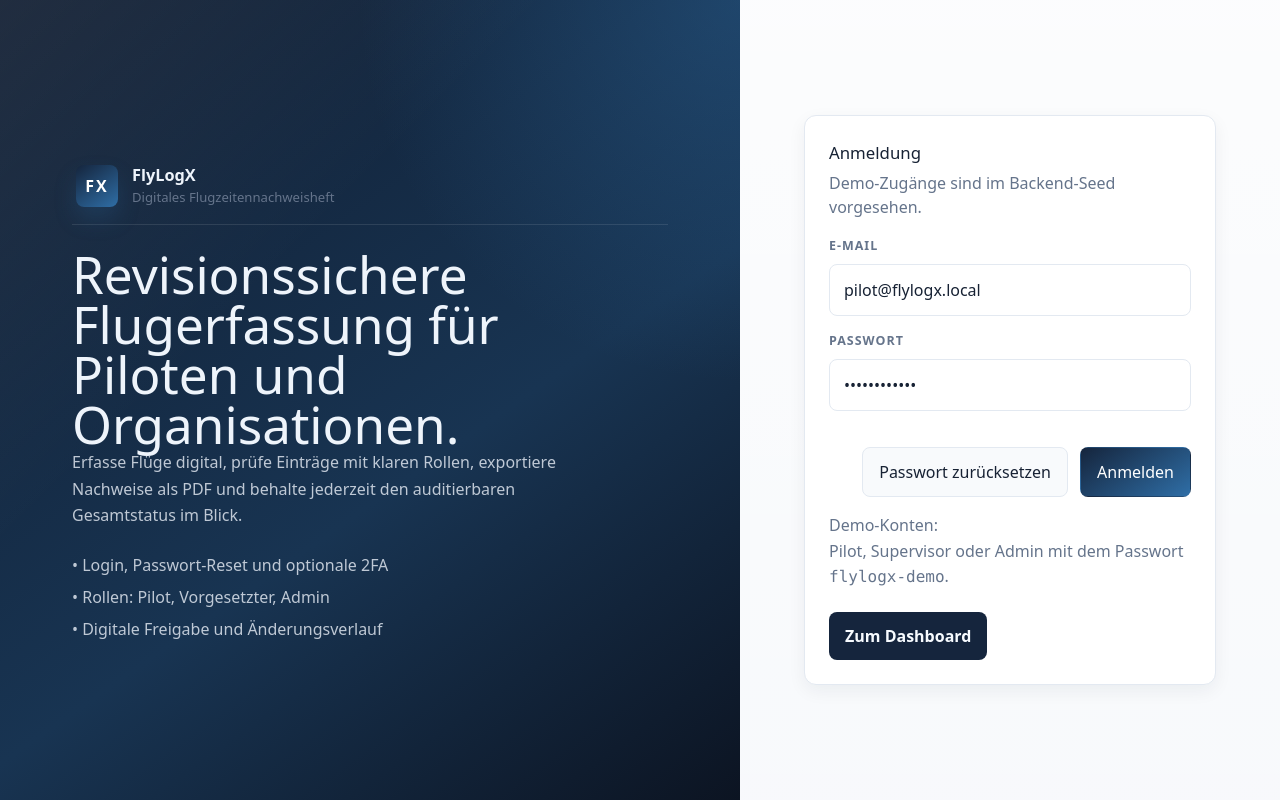
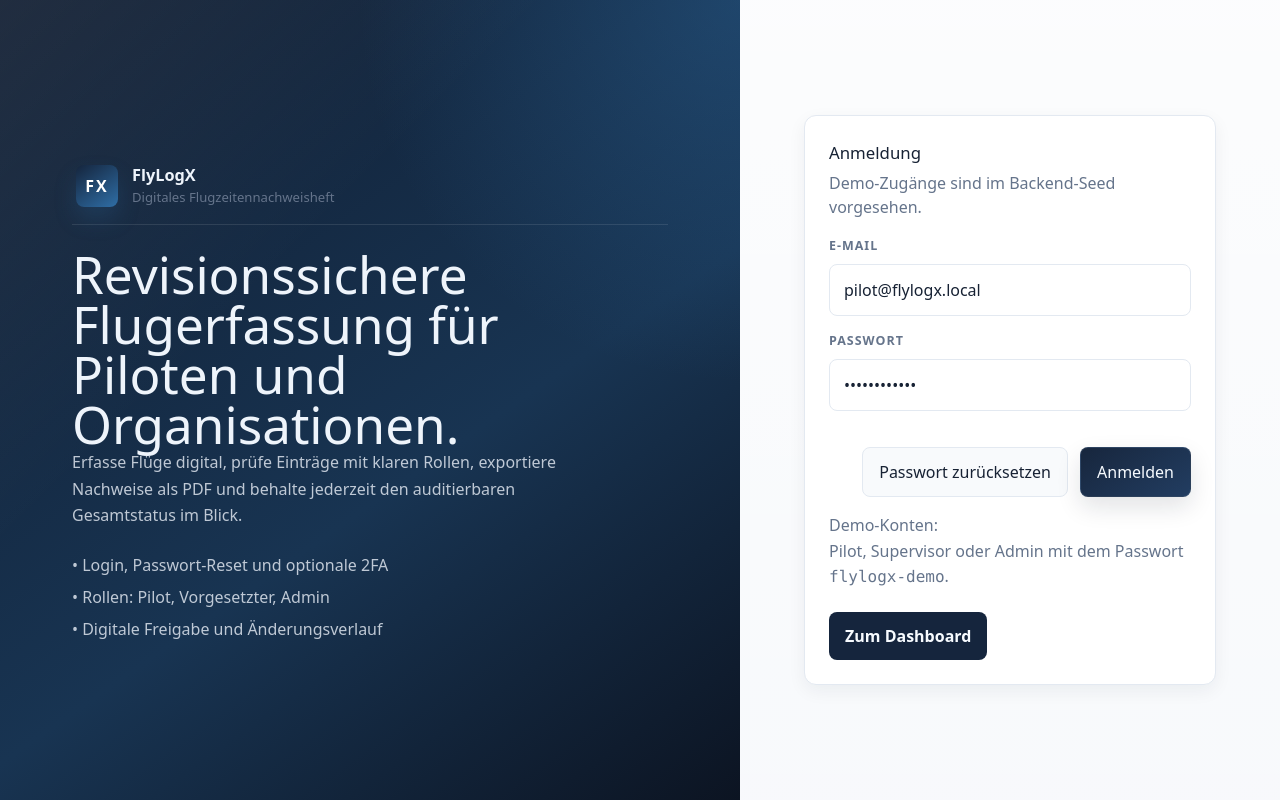
Before and after one commit to dirkmothes/FlyLogX, a Next.js app in the folder frontend/: page /login in a window 1280 px wide. Built offline with nearby package versions, Linux system fonts and the light colour scheme; no server answers.

Commit message:
Refine primary button styling

```diff
--- a/frontend/app/globals.css
+++ b/frontend/app/globals.css
@@ -1080,9 +1080,10 @@ select.input option {
 }
 
 .button-primary {
-  background: linear-gradient(145deg, var(--nav), var(--blue));
-  color: white;
-  box-shadow: none;
+  background: linear-gradient(145deg, #17263d, #223d61);
+  color: #f7fbff;
+  border-color: rgba(125, 149, 179, 0.18);
+  box-shadow: 0 10px 24px rgba(17, 27, 44, 0.12);
 }
 
 .button-secondary {
@@ -1092,11 +1093,31 @@ select.input option {
 }
 
 .button-primary:hover,
+.button-primary:focus-visible,
 .topbar-button-secondary:hover,
 .topbar-button-danger:hover,
 .admin-action-button-edit:hover,
 .admin-danger-button:hover {
   box-shadow: 0 16px 34px rgba(17, 27, 44, 0.14);
+}
+
+.button-primary:hover,
+.button-primary:focus-visible {
+  border-color: rgba(47, 110, 166, 0.38);
+  transform: translateY(-1px);
+}
+
+:root[data-theme="dark"] .button-primary {
+  background: linear-gradient(145deg, rgba(28, 43, 68, 0.98), rgba(39, 63, 96, 0.98));
+  color: #f7fbff;
+  border-color: rgba(157, 181, 209, 0.18);
+  box-shadow: 0 10px 24px rgba(0, 0, 0, 0.22);
+}
+
+:root[data-theme="dark"] .button-primary:hover,
+:root[data-theme="dark"] .button-primary:focus-visible {
+  border-color: rgba(157, 181, 209, 0.34);
+  box-shadow: 0 16px 34px rgba(0, 0, 0, 0.28);
 }
 
 .button:disabled {
```
